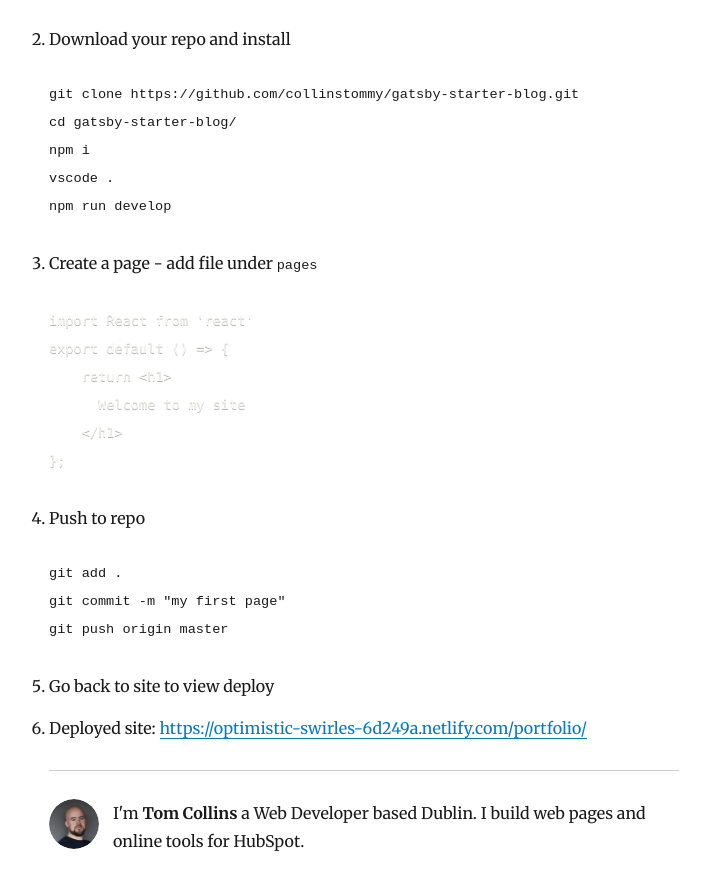
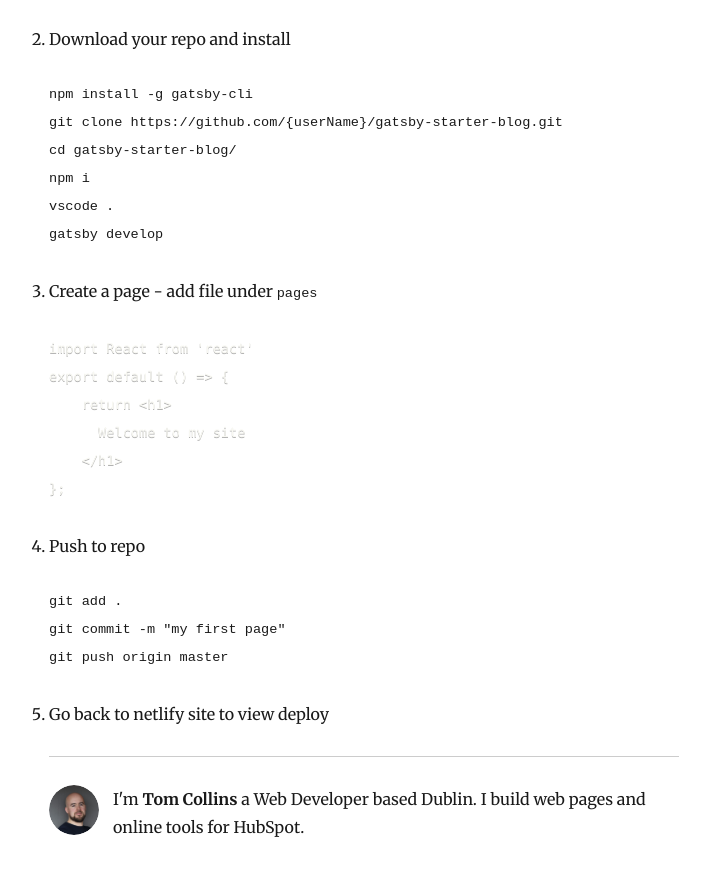
Before and after one commit to collinstommy/tc-blog, a Gatsby site: page /gatsby-with-netlify/ in a window 1280 px wide. Shown: the part 4078-4967 px from the top of the page, without its empty margins (276-986 px from the left). Built offline with nearby package versions, Linux system fonts and the light colour scheme; Gatsby itself is replaced by a stand-in of ours; some packages are replaced by stand-ins of ours; code samples lack their colours.

Commit message:
update instructions

````diff
--- a/content/blog/gatsby-with-netlify/index.md
+++ b/content/blog/gatsby-with-netlify/index.md
@@ -82,15 +82,16 @@ plugins: [
 ## Deploy
 1.  https://tcollins.dev/gatsby-with-netlify/
 
-[![Deploy starter blog to Netlify](https://www.netlify.com/img/deploy/button.svg)](https://app.netlify.com/start/deploy?repository=https://github.com/netlify/netlify-statuskit)
+[![Deploy starter blog to Netlify](https://www.netlify.com/img/deploy/button.svg)](https://app.netlify.com/start/deploy?repository=https://github.com/gatsbyjs/gatsby-starter-blog)
 
 2. Download your repo and install
 ```
-git clone https://github.com/collinstommy/gatsby-starter-blog.git
+npm install -g gatsby-cli
+git clone https://github.com/{userName}/gatsby-starter-blog.git
 cd gatsby-starter-blog/
 npm i
 vscode .
-npm run develop
+gatsby develop
 ```
 
 3. Create a page - add file under `pages`
@@ -108,6 +109,4 @@ git add .
 git commit -m "my first page"
 git push origin master
 ```
-5. Go back to site to view deploy
-
-6. Deployed site: https://optimistic-swirles-6d249a.netlify.com/portfolio/
+5. Go back to netlify site to view deploy
````
